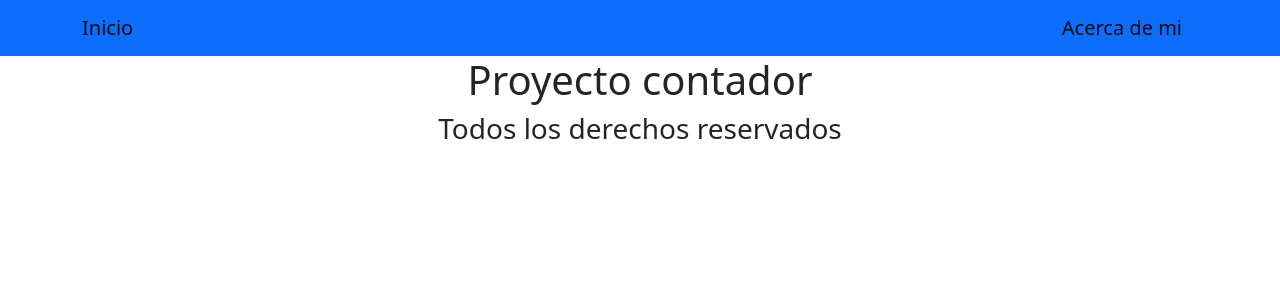
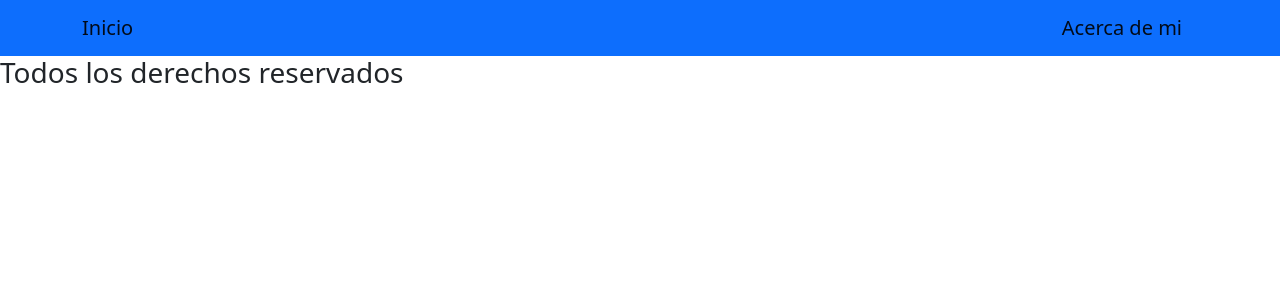
Before and after one commit to gonzalogg94/contador, a React (Create React App) app: page / in a window 1280 px wide. Shown: the top 300 px of the page. Built offline with nearby package versions, Linux system fonts and the light colour scheme.

Commit message:
agregue e instale el react rooter dom

```diff
--- a/package.json
+++ b/package.json
@@ -10,6 +10,7 @@
     "react": "^18.2.0",
     "react-bootstrap": "^2.7.2",
     "react-dom": "^18.2.0",
+    "react-router-dom": "^6.8.1",
     "react-scripts": "5.0.1",
     "web-vitals": "^2.1.4"
   },
--- a/src/App.jsx
+++ b/src/App.jsx
@@ -1,14 +1,14 @@
 import "bootstrap/dist/css/bootstrap.min.css";
+import { BrowserRouter, Routes, Route} from 'react-router-dom';
 import Footer from "./common/Footer";
 import Menu from "./common/Menu";
 
 function App() {
   return (
-    <section className="text-center">
-      <Menu></Menu>
-      <h1>Proyecto contador</h1>
-      <Footer></Footer>
-    </section>
+  <BrowserRouter>
+  <Menu></Menu>
+  <Footer></Footer>
+  </BrowserRouter>
   );
 }
 
```
Also changed, not shown: src/Contador.jsx (added, +11 -0 lines), 2 other files (tests, documents, lock files or other folders).
